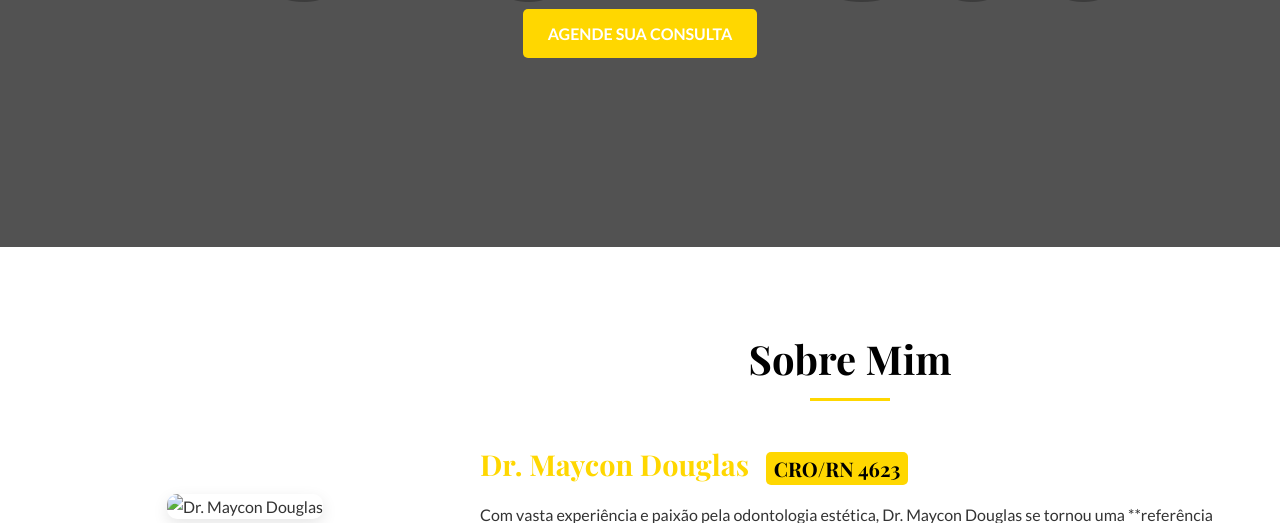
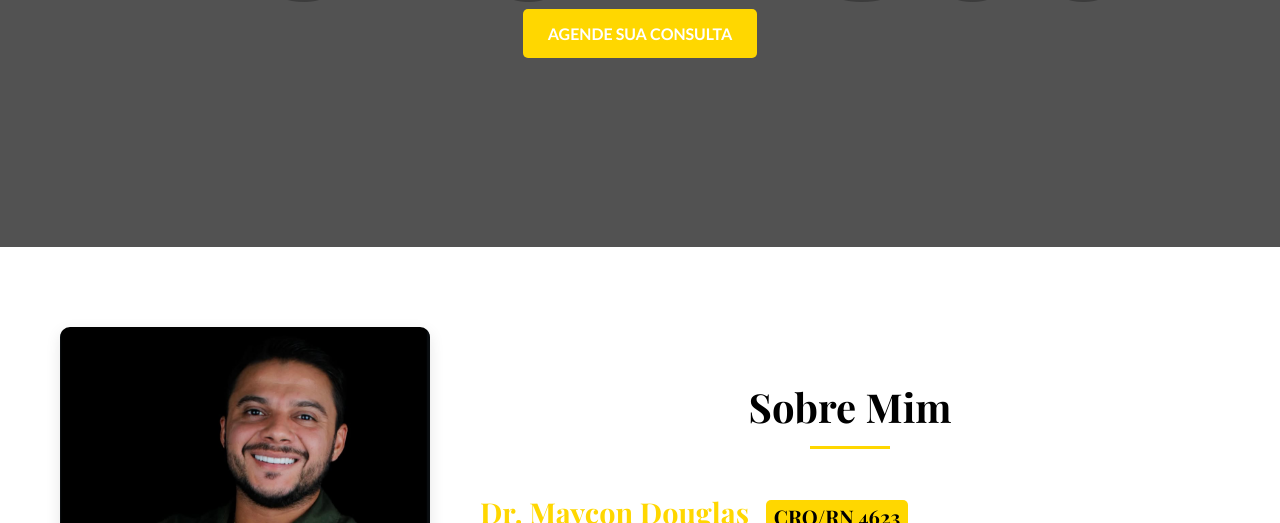
Before and after one commit to WillianoCosta/dentista, a plain HTML site: page index.html in a window 1280 px wide. Shown: the part 429-952 px from the top of the page. Drawn offline with nearby package versions, Linux system fonts and the light colour scheme; files that its build step writes are made by us from their sources; placeholder pictures from the web are drawn by us.

Commit message:
Update index.html

```diff
--- a/index.html
+++ b/index.html
@@ -41,7 +41,7 @@
         <section id="sobre" class="about-section">
             <div class="container about-content">
                 <div class="about-image">
-                    <img src="dentista" alt="Dr. Maycon Douglas"> </div>
+                    <img src="dentista.png" alt="Dr. Maycon Douglas"> </div>
                 <div class="about-text">
                     <h2>Sobre Mim</h2>
                     <h3>Dr. Maycon Douglas <span class="cro-info">CRO/RN 4623</span></h3>
```
